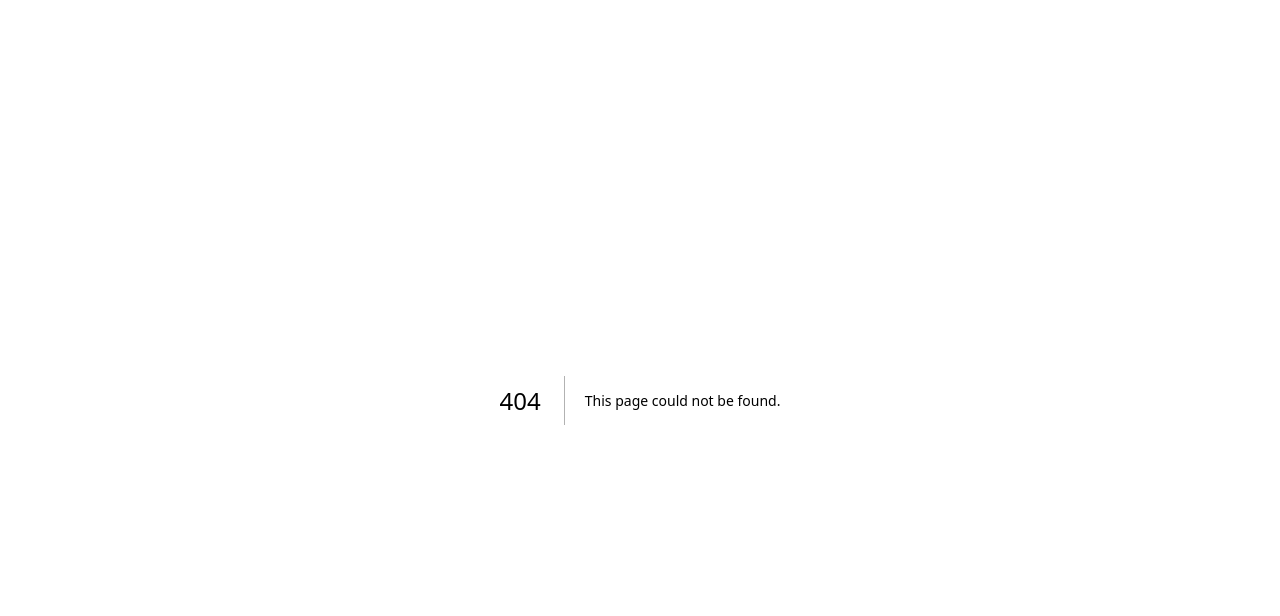
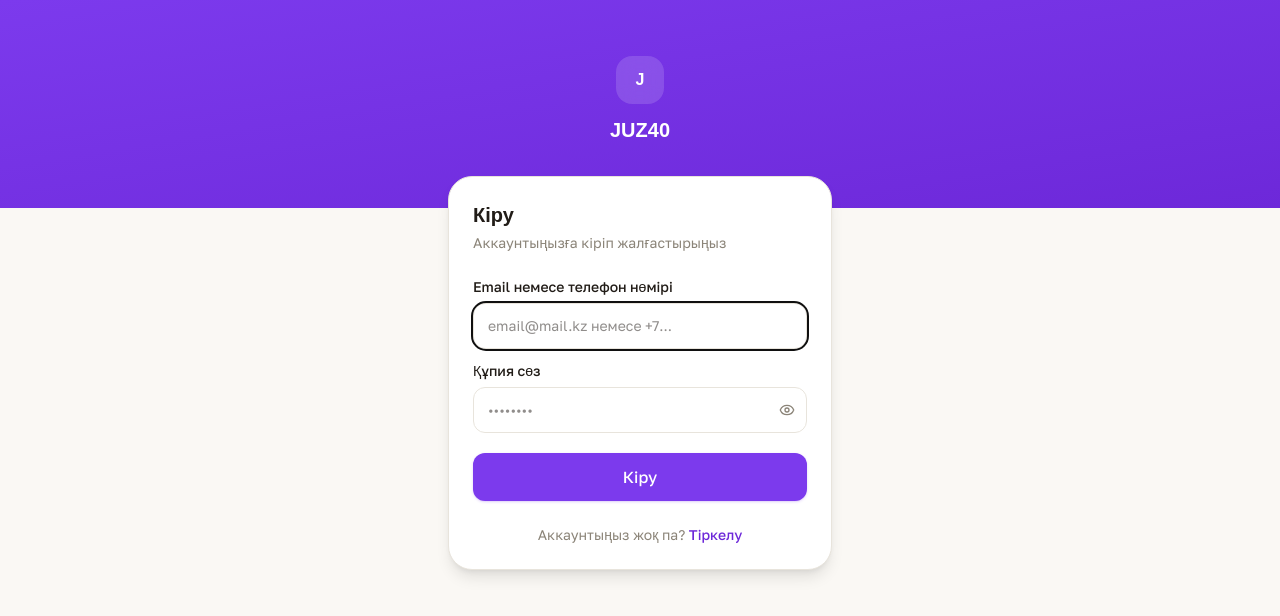
Before and after one commit to Dinislam2009/dimashshh, a Next.js app: page /login in a window 1280 px wide. Before the commit this address had no page. Shown: the top 616 px of the page. Built offline with nearby package versions, Linux system fonts and the light colour scheme; a web font is replaced by a local one.

Commit message:
Add files via upload

```diff
--- /dev/null
+++ b/app/login/page.js
@@ -0,0 +1,96 @@
+"use client";
+
+import { useState } from "react";
+import Link from "next/link";
+import { useRouter } from "next/navigation";
+import { Eye, EyeOff } from "lucide-react";
+import { loginUser } from "@/lib/auth";
+import Button from "@/components/ui/Button";
+
+export default function LoginPage() {
+  const router = useRouter();
+  const [identifier, setIdentifier] = useState("");
+  const [password, setPassword] = useState("");
+  const [showPassword, setShowPassword] = useState(false);
+  const [error, setError] = useState("");
+  const [loading, setLoading] = useState(false);
+
+  function handleSubmit(e) {
+    e.preventDefault();
+    setError("");
+    setLoading(true);
+    const result = loginUser(identifier, password);
+    setLoading(false);
+    if (!result.ok) {
+      setError(result.error);
+      return;
+    }
+    router.push("/start");
+  }
+
+  return (
+    <div className="min-h-screen flex flex-col bg-paper">
+      <div className="bg-gradient-to-br from-horizon to-horizon-dark px-6 pt-14 pb-16 text-white text-center">
+        <div className="h-12 w-12 rounded-2xl bg-white/15 backdrop-blur mx-auto mb-3 flex items-center justify-center">
+          <span className="font-display font-extrabold">J</span>
+        </div>
+        <h1 className="font-display font-extrabold text-xl">JUZ40</h1>
+      </div>
+
+      <div className="flex-1 px-6 -mt-8">
+        <div className="bg-white rounded-3xl shadow-lg border border-mist-light p-6 max-w-sm mx-auto">
+          <h2 className="font-display text-xl font-semibold text-ink mb-1">Кіру</h2>
+          <p className="text-sm text-mist mb-6">Аккаунтыңызға кіріп жалғастырыңыз</p>
+
+          <form onSubmit={handleSubmit} className="flex flex-col gap-3">
+            <label className="flex flex-col gap-1.5 text-sm">
+              <span className="font-medium text-ink">Email немесе телефон нөмірі</span>
+              <input
+                required
+                autoFocus
+                value={identifier}
+                onChange={(e) => setIdentifier(e.target.value)}
+                placeholder="email@mail.kz немесе +7..."
+                className="rounded-xl border border-mist-light px-3.5 py-3 text-sm"
+              />
+            </label>
+
+            <label className="flex flex-col gap-1.5 text-sm">
+              <span className="font-medium text-ink">Құпия сөз</span>
+              <div className="relative">
+                <input
+                  required
+                  type={showPassword ? "text" : "password"}
+                  value={password}
+                  onChange={(e) => setPassword(e.target.value)}
+                  placeholder="••••••••"
+                  className="w-full rounded-xl border border-mist-light px-3.5 py-3 text-sm pr-10"
+                />
+                <button
+                  type="button"
+                  onClick={() => setShowPassword((v) => !v)}
+                  className="absolute right-3 top-1/2 -translate-y-1/2 text-mist"
+                >
+                  {showPassword ? <EyeOff size={16} /> : <Eye size={16} />}
+                </button>
+              </div>
+            </label>
+
+            {error && <p className="text-xs text-ember bg-ember-light rounded-lg px-3 py-2">{error}</p>}
+
+            <Button type="submit" size="lg" disabled={loading} className="mt-2 w-full">
+              {loading ? "Тексерілуде..." : "Кіру"}
+            </Button>
+          </form>
+
+          <p className="text-center text-sm text-mist mt-6">
+            Аккаунтыңыз жоқ па?{" "}
+            <Link href="/register" className="text-horizon-dark font-medium">
+              Тіркелу
+            </Link>
+          </p>
+        </div>
+      </div>
+    </div>
+  );
+}
```
